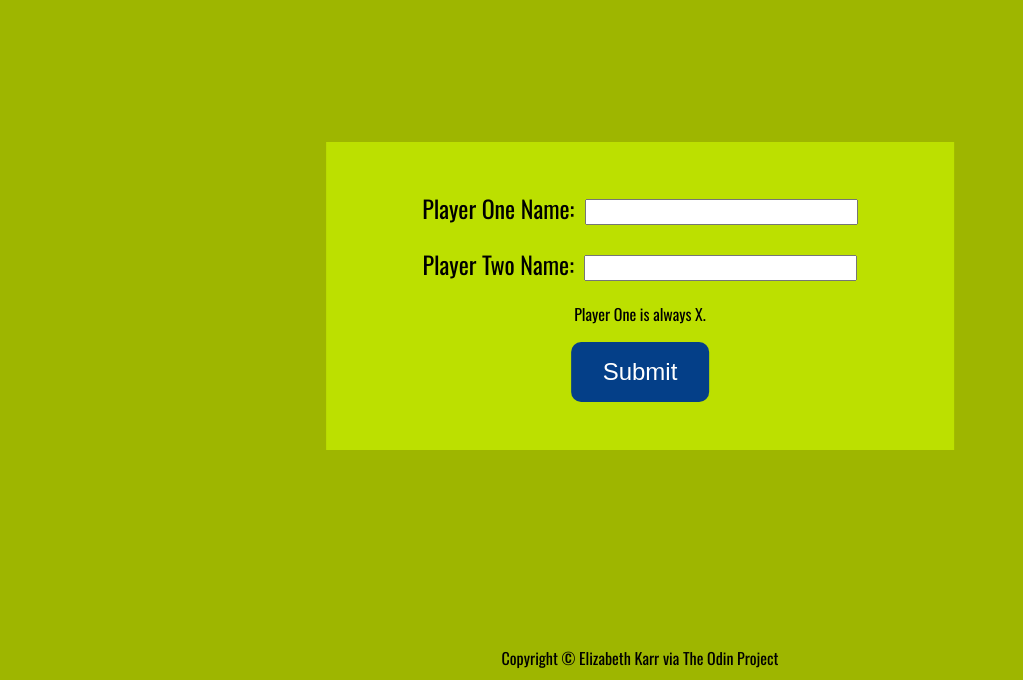
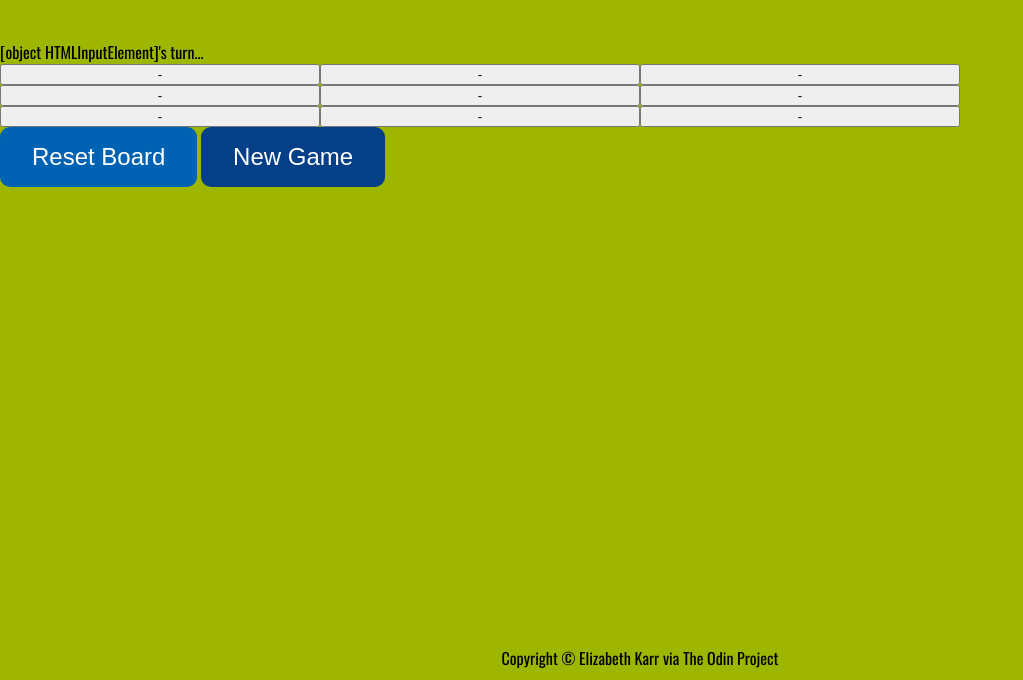
Before and after one commit to e-karr/odin-tic-tac-toe, a plain HTML site: page index.html in a window 1280 px wide. Shown: the part 120-800 px from the top of the page, without its empty margins (0-1023 px from the left). Drawn offline with nearby package versions, Linux system fonts and the light colour scheme; a web font is replaced by a local one.

Commit message:
style reset and new game buttons

```diff
--- a/styles.css
+++ b/styles.css
@@ -59,7 +59,7 @@ p {
 }
 
 .players {
-  visibility: visible;
+  visibility: hidden;
   background-color: #bce000;
   position: absolute;
   top: 50%;
@@ -69,19 +69,29 @@ p {
   padding: 3rem 6rem;
 }
 
-.players>div {
+.players > div {
   margin-bottom: 20px;
 }
 
-.players>button {
+.players > button,
+.game > #newGame,
+.game > #resetBoard {
   color: white;
-    background-color: #043f88;
   border: none;
   border-radius: 10px;
   font-size: 1.5rem;
   padding: 1rem 2rem;
 }
 
+.players > button,
+.game > #newGame {
+  background-color: #043f88;
+}
+
 .game {
-  visibility: hidden;
+  visibility: visible;
 }
+
+.game > #resetBoard {
+  background-color: #0062b3;
+}
```
Lines whose indentation alone changed are shown as unchanged.
